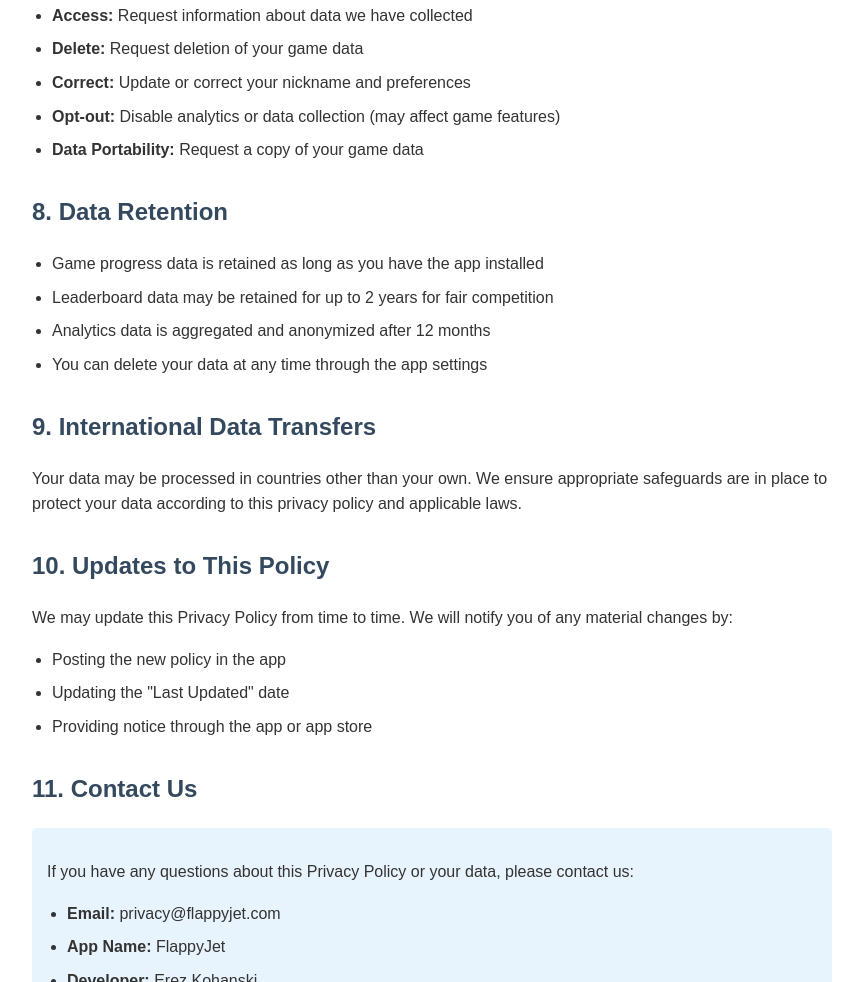
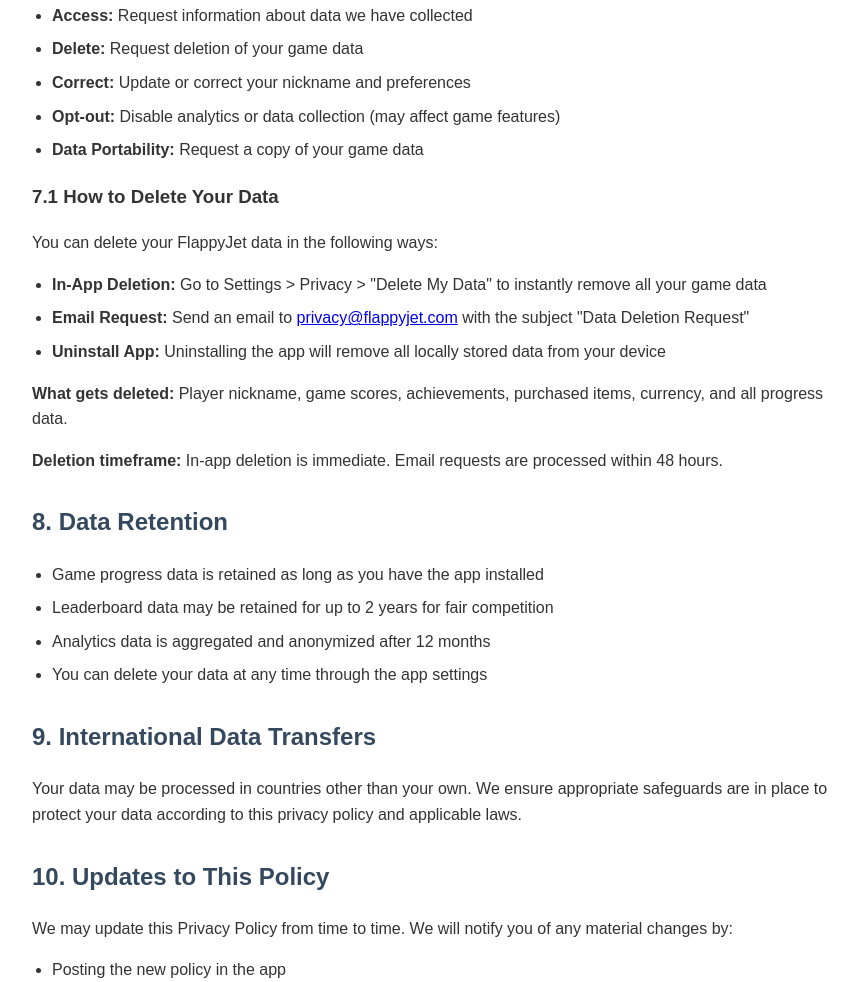
Before and after one commit to erezos/flappyjet-privacy-policy, a plain HTML site: page index.html in a window 1280 px wide. Shown: the part 2359-3341 px from the top of the page, without its empty margins (208-1071 px from the left). Drawn offline with Linux system fonts and the light colour scheme.

Commit message:
Add data deletion section to privacy policy

```diff
--- a/index.html
+++ b/index.html
@@ -132,6 +132,16 @@
         <li><strong>Data Portability:</strong> Request a copy of your game data</li>
     </ul>
 
+    <h3>7.1 How to Delete Your Data</h3>
+    <p>You can delete your FlappyJet data in the following ways:</p>
+    <ul>
+        <li><strong>In-App Deletion:</strong> Go to Settings > Privacy > "Delete My Data" to instantly remove all your game data</li>
+        <li><strong>Email Request:</strong> Send an email to <a href="mailto:privacy@flappyjet.com">privacy@flappyjet.com</a> with the subject "Data Deletion Request"</li>
+        <li><strong>Uninstall App:</strong> Uninstalling the app will remove all locally stored data from your device</li>
+    </ul>
+    <p><strong>What gets deleted:</strong> Player nickname, game scores, achievements, purchased items, currency, and all progress data.</p>
+    <p><strong>Deletion timeframe:</strong> In-app deletion is immediate. Email requests are processed within 48 hours.</p>
+
     <h2>8. Data Retention</h2>
     <ul>
         <li>Game progress data is retained as long as you have the app installed</li>
```
